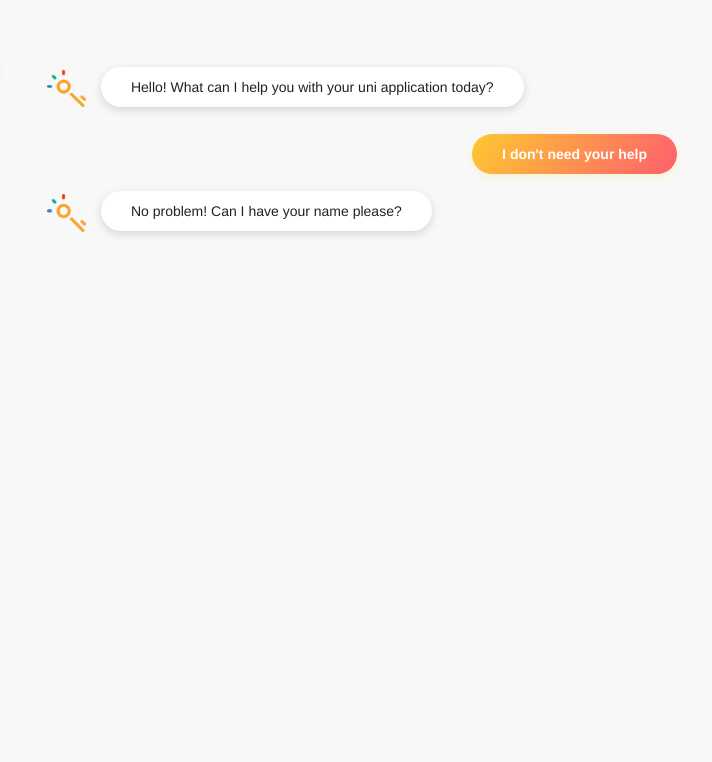
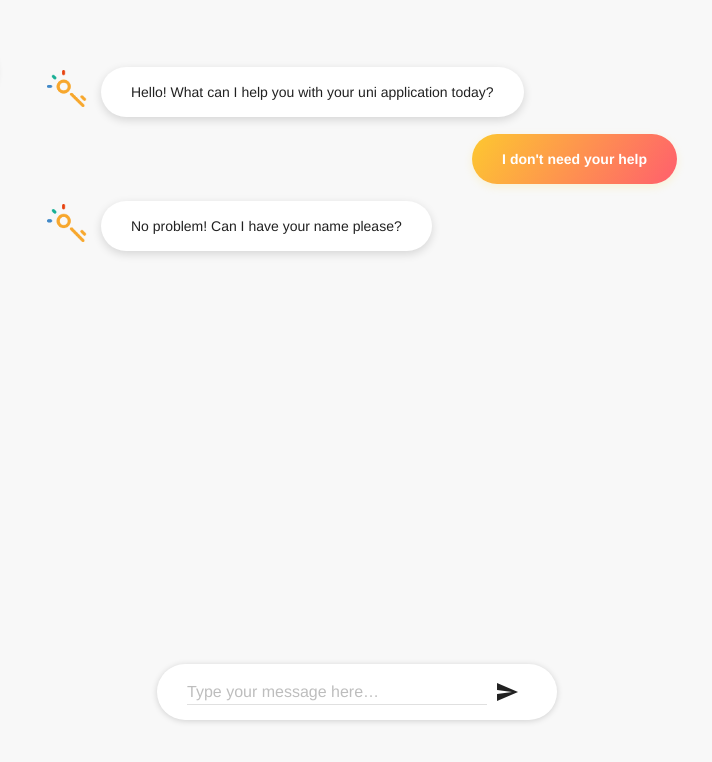
Before and after one commit to henryzt/JPMorgan-CFG19-Project-Access-Chatbot, a plain HTML site: page frontend/index.html in a window 1280 px wide. Shown: the full height of the page, 283-995 px from the left. Drawn offline with nearby package versions, Linux system fonts and the light colour scheme.

Commit message:
Add message box

```diff
--- a/frontend/index.html
+++ b/frontend/index.html
@@ -23,6 +23,20 @@
             <bubble sender="client" content="I don't need your help"></bubble>
             <bubble sender="server" content="No problem! Can I have your name please?"></bubble>
         </div>
+
+        <div class="textbox">
+            <form action="#">
+                <div style="padding:0 30px;">
+                    <div class="mdl-textfield mdl-js-textfield">
+                        <input class="mdl-textfield__input" type="text" id="msg">
+                        <label class="mdl-textfield__label" for="msg">Type your message here…</label>
+                    </div>
+                    <button class="mdl-button mdl-js-button mdl-button--icon">
+                            <i class="material-icons">send</i>
+                    </button>
+                </div>
+            </form>
+        </div>
     </div>
 
     <script src="script.js"></script>
--- a/frontend/style.css
+++ b/frontend/style.css
@@ -22,7 +22,8 @@ body{
 }
 
 .bubble{
-    border-radius:20px;
+    line-height: 30px;
+    border-radius:30px;
     padding: 10px 30px;
     display:inline-block;
     max-width: 70%;
@@ -59,3 +60,20 @@ body{
 .conversation{
     margin: 10px 0;
 }
+
+.textbox{
+    width:400px;
+    height:56px;
+    background:white;
+    box-shadow:0px 1px 6px rgba(0,0,0,0.16);
+    border-radius:50px;
+    position: fixed;
+    bottom: 10%;
+    left: 50%;
+    margin-left: -200px;
+
+}
+
+.mdl-textfield{
+    margin-top: -6px;
+}
```
